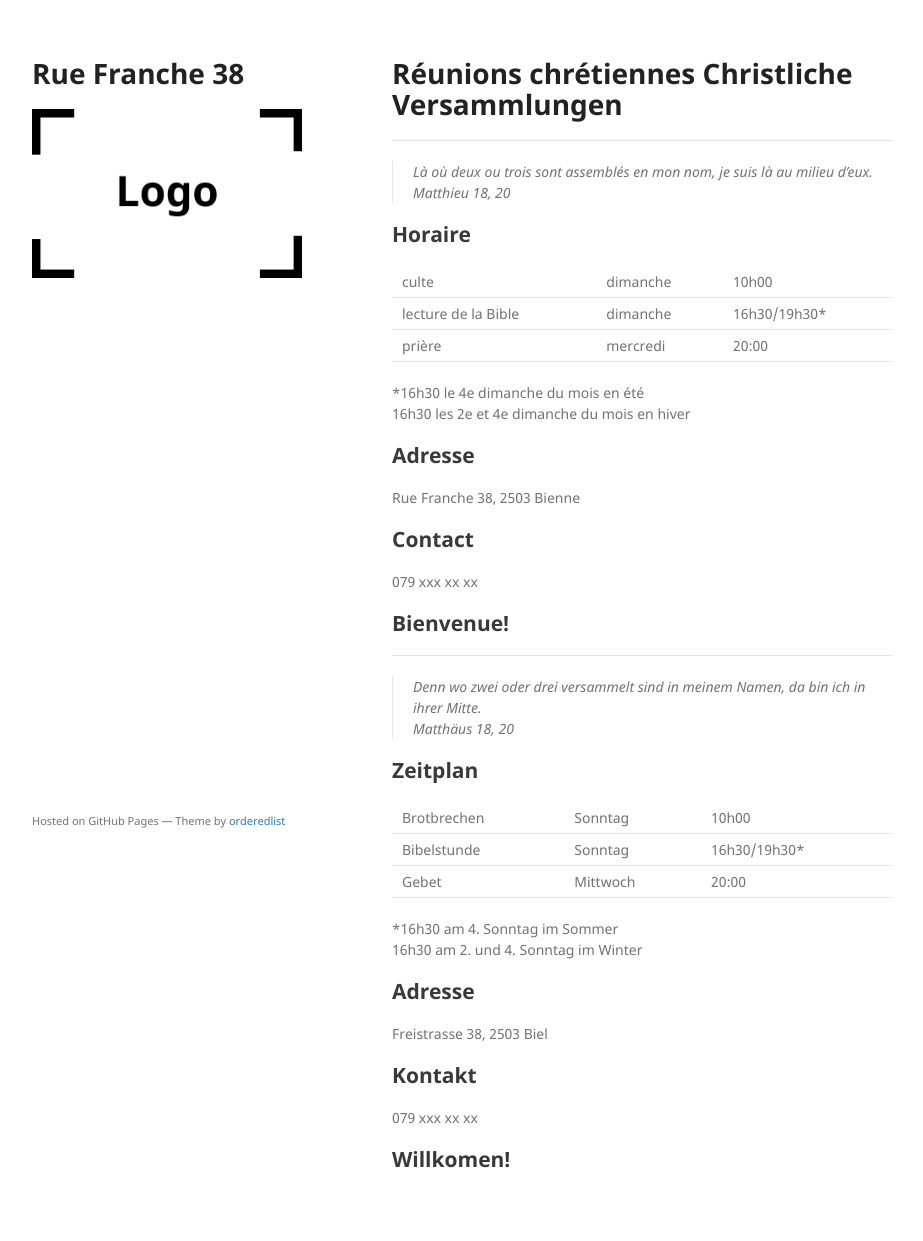
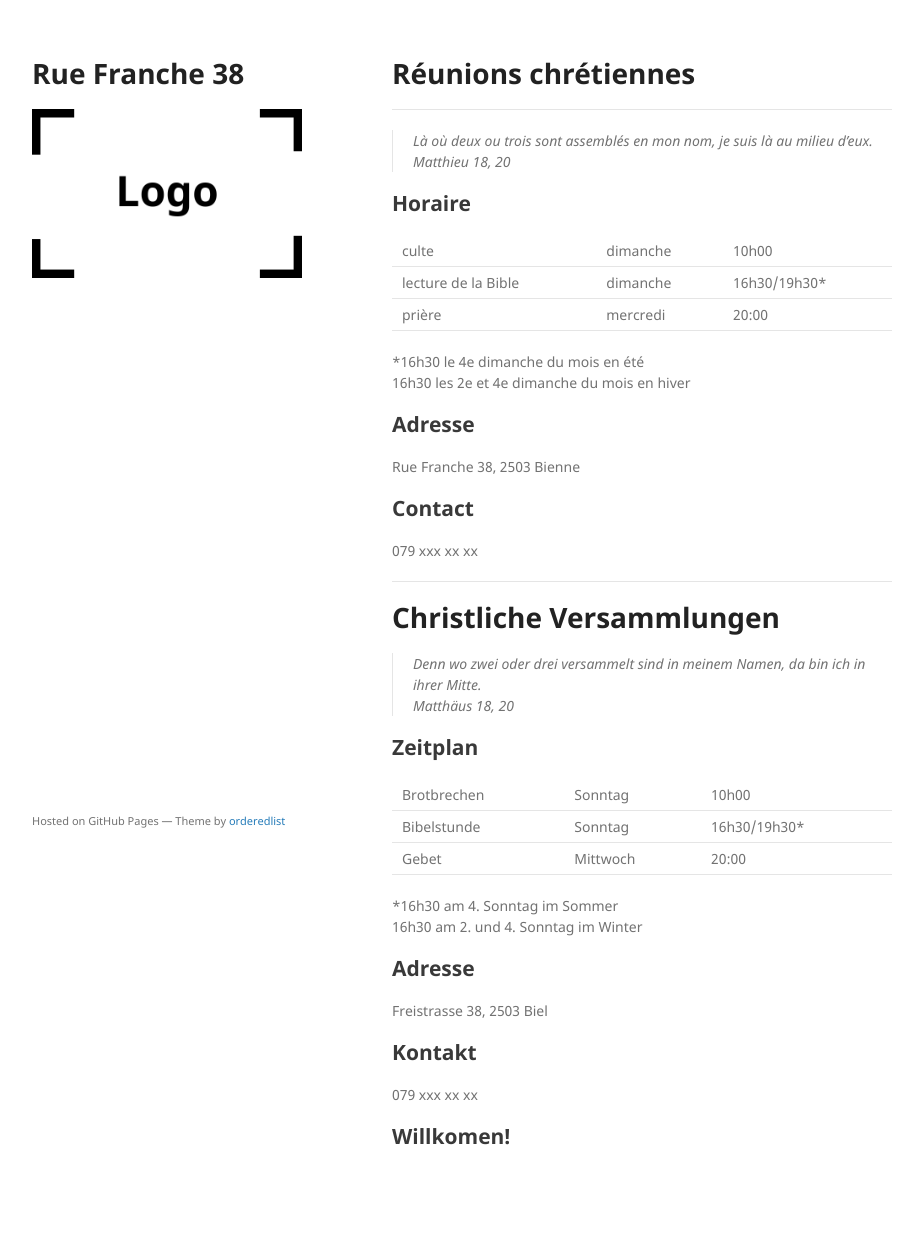
Before and after one commit to gitjo7265/rf38, a Jekyll site: the page built from index.md, in a window 1280 px wide. Shown: the whole page, without its empty margins (178-1101 px from the left). Built offline with Jekyll 4.4.1, drawn with Linux system fonts in a browser that asks for light colours; our own code applies the rules of GitHub Pages for plain Markdown files; after the commit the page ends 1218 px from its top, so only the background shows below that; part of the change alters nothing that is shown.

Commit message:
Update index.md

```diff
--- a/index.md
+++ b/index.md
@@ -2,7 +2,7 @@
 layout: default
 ---
 
-# Réunions chrétiennes Christliche Versammlungen
+# Réunions chrétiennes
 
 * * *
 
@@ -25,9 +25,9 @@ Rue Franche 38, 2503 Bienne
 ## Contact
 079 xxx xx xx
 
-## Bienvenue!
+* * *
 
-* * *
+# Christliche Versammlungen
 
 > Denn wo zwei oder drei versammelt sind in meinem Namen, da bin ich in ihrer Mitte.\
 > Matthäus 18, 20
```
